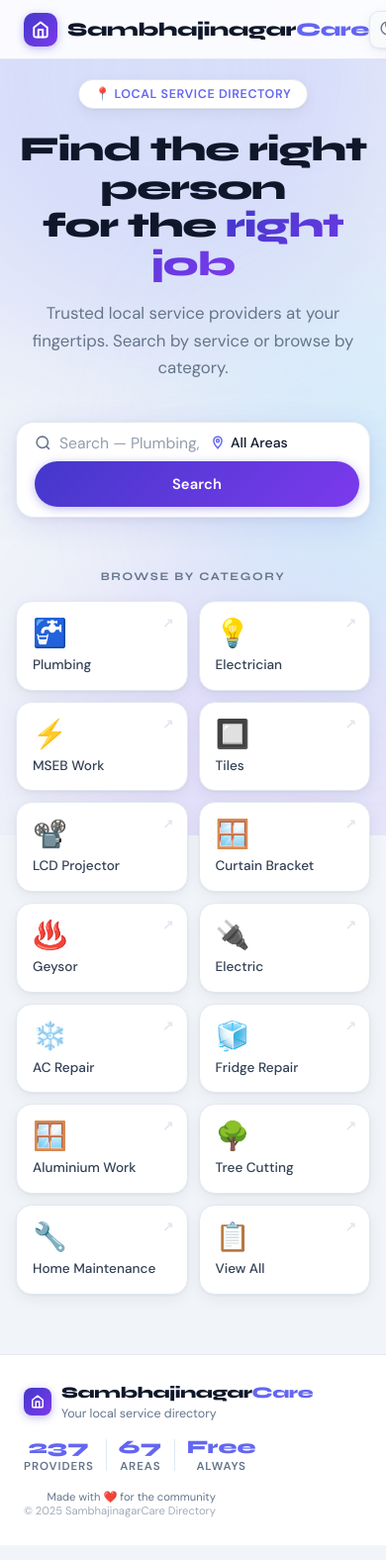
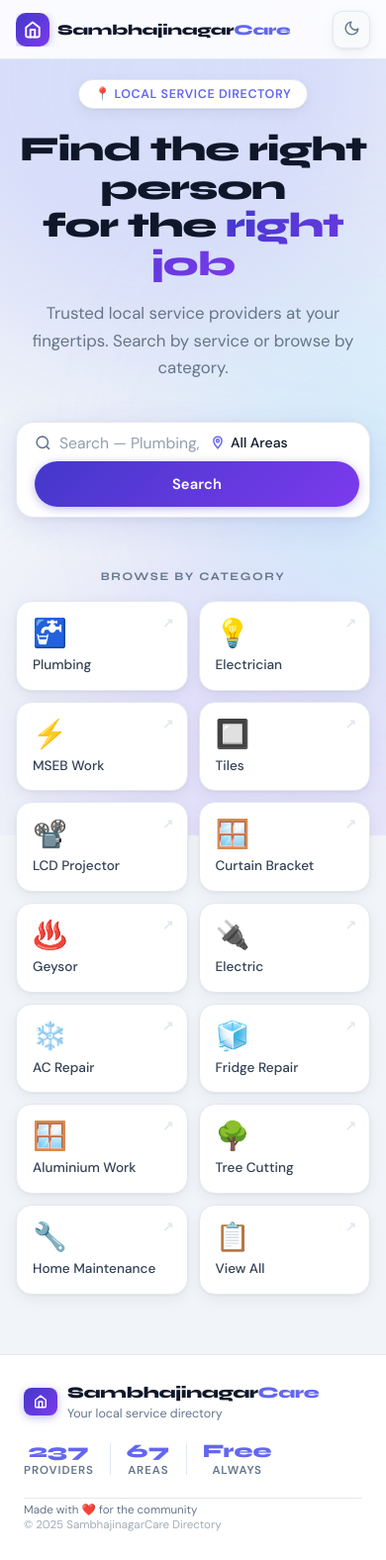
Before and after one commit to IamVk009/service-directory, a plain HTML site: page index.html in a window 390 px wide. Shown: the whole page at 99% size. Drawn offline with Linux system fonts and the light colour scheme.

Commit message:
Add files via upload

```diff
--- a/index.html
+++ b/index.html
@@ -903,10 +903,8 @@
         }
 
         .autocomplete-dropdown {
-            position: absolute;
-            top: calc(100% + 10px);
-            left: 0;
-            right: 0;
+            position: fixed; /* fixed = above EVERYTHING in the document, regardless of stacking contexts */
+            /* top/left/width set dynamically by JS via repositionDropdown() */
             background: var(--surface);
             border: 1.5px solid var(--border);
             border-radius: 18px;
@@ -918,6 +916,8 @@
             pointer-events: none;
             transition: opacity 0.2s cubic-bezier(0.16,1,0.3,1),
                         transform 0.2s cubic-bezier(0.16,1,0.3,1);
+            max-height: 70vh;
+            overflow-y: auto;
         }
 
         .autocomplete-dropdown.open {
@@ -1052,22 +1052,28 @@
             height: 60px;
             display: flex;
             align-items: center;
-            padding: 0 24px;
+            padding: 0 16px 0 16px;
+            gap: 8px;
             justify-content: space-between;
             transition: background var(--transition), border-color var(--transition);
+            overflow: hidden; /* never let it push content out */
         }
 
         .header-logo {
             display: flex;
             align-items: center;
-            gap: 10px;
+            gap: 8px;
             text-decoration: none;
             cursor: pointer;
+            min-width: 0;   /* allow shrink */
+            flex: 1;
+            overflow: hidden;
         }
 
         .logo-mark {
             width: 34px;
             height: 34px;
+            min-width: 34px; /* never shrink the icon */
             border-radius: 10px;
             background: linear-gradient(135deg, var(--indigo), var(--violet));
             display: flex;
@@ -1081,31 +1087,34 @@
 
         .logo-text {
             font-family: 'Syne', sans-serif;
-            font-size: 1.2rem;
+            font-size: clamp(0.85rem, 3.8vw, 1.2rem); /* scales down on narrow screens */
             font-weight: 800;
             color: var(--text);
             letter-spacing: -0.02em;
-            transition: color var(--transition);
-        }
-
-        .logo-text span {
-            color: var(--indigo-light);
-        }
+            transition: color var(--transition), font-size var(--transition);
+            white-space: nowrap;
+            overflow: hidden;
+            text-overflow: ellipsis;
+        }
+
+        .logo-text span { color: var(--indigo-light); }
 
         .header-right {
             display: flex;
             align-items: center;
-            gap: 10px;
+            gap: 8px;
+            flex-shrink: 0; /* right side NEVER shrinks — toggle stays visible */
         }
 
         .header-count {
-            font-size: 0.78rem;
+            font-size: 0.75rem;
             font-weight: 500;
             color: var(--muted);
             background: var(--surface-2);
             border: 1px solid var(--border);
-            padding: 4px 12px;
+            padding: 4px 10px;
             border-radius: 100px;
+            white-space: nowrap;
             transition: background var(--transition), color var(--transition);
         }
 
@@ -1114,7 +1123,7 @@
         #resultsPage { padding-top: 60px; }
         .site-footer {
             position: relative;
-            z-index: 1;
+            z-index: 0; /* must never compete with autocomplete dropdown */
             background: var(--surface);
             border-top: 1px solid var(--border);
             padding: 28px 24px;
@@ -1189,7 +1198,11 @@
         .footer-copy {
             font-size: 0.75rem;
             color: var(--muted);
-            text-align: right;
+            text-align: right; /* desktop: sits on the far right */
+        }
+
+        @media (max-width: 640px) {
+            .footer-copy { text-align: left; } /* override for mobile */
         }
 
         /* push page content below fixed header */
@@ -1221,10 +1234,32 @@
             .service-card { grid-template-columns: 1fr; }
             .card-right { flex-direction: row; flex-wrap: wrap; align-items: center; }
 
+            /* Hide count pill on mobile — logo + toggle is all that fits */
             .header-count { display: none; }
-            .footer-links { gap: 12px; }
-            .footer-copy { font-size: 0.7rem; }
-            .footer-inner { flex-direction: column; align-items: flex-start; }
+
+            /* Footer mobile layout */
+            .footer-inner {
+                flex-direction: column;
+                align-items: flex-start;
+                gap: 20px;
+            }
+            .footer-links {
+                gap: 16px;
+                width: 100%;
+            }
+            .footer-copy {
+                font-size: 0.72rem;
+                text-align: left;
+                width: 100%;
+                padding-top: 4px;
+                border-top: 1px solid var(--border);
+            }
+        }
+
+        /* Extra-narrow: shrink logo-mark too */
+        @media (max-width: 360px) {
+            .logo-mark { width: 28px; height: 28px; min-width: 28px; border-radius: 8px; }
+            .logo-mark svg { width: 14px; height: 14px; }
         }
     </style>
 </head>
@@ -1438,6 +1473,8 @@
 ══════════════════════════════════════ -->
 <footer class="site-footer">
     <div class="footer-inner">
+
+        <!-- Row 1: Brand (always full width on mobile) -->
         <div class="footer-brand">
             <div class="logo-mark" style="width:28px;height:28px;border-radius:8px;">
                 <svg width="14" height="14" viewBox="0 0 24 24" fill="none" stroke="currentColor" stroke-width="2.5" stroke-linecap="round" stroke-linejoin="round">
@@ -1451,6 +1488,7 @@
             </div>
         </div>
 
+        <!-- Row 2: Stats -->
         <div class="footer-links">
             <div class="footer-stat">
                 <div class="footer-stat-num" id="footerProviderCount">237</div>
@@ -1468,10 +1506,12 @@
             </div>
         </div>
 
+        <!-- Row 3: Copy -->
         <div class="footer-copy">
             Made with ❤️ for the community<br>
             <span style="opacity:0.6">© 2025 SambhajinagarCare Directory</span>
         </div>
+
     </div>
 </footer>
 
@@ -2049,7 +2089,15 @@
         openDropdown();
     }
 
+    function repositionDropdown() {
+        const rect = searchWrapper.getBoundingClientRect();
+        acDropdown.style.top   = (rect.bottom + 10) + 'px';
+        acDropdown.style.left  = rect.left + 'px';
+        acDropdown.style.width = rect.width + 'px';
+    }
+
     function openDropdown() {
+        repositionDropdown();
         acDropdown.classList.add('open');
         homeSearchInput.setAttribute('aria-expanded', 'true');
     }
@@ -2107,12 +2155,21 @@
 
     /* Close dropdown when clicking outside */
     document.addEventListener('click', e => {
-        if (!searchWrapper.contains(e.target)) closeDropdown();
+        if (!searchWrapper.contains(e.target) && !acDropdown.contains(e.target)) closeDropdown();
     });
 
     homeSearchInput.addEventListener('focus', e => {
         if (e.target.value.trim()) renderDropdown(e.target.value);
     });
+
+    /* Keep fixed dropdown aligned on scroll / resize */
+    window.addEventListener('scroll', () => {
+        if (acDropdown.classList.contains('open')) repositionDropdown();
+    }, { passive: true });
+
+    window.addEventListener('resize', () => {
+        if (acDropdown.classList.contains('open')) repositionDropdown();
+    }, { passive: true });
 
     resultsSearchInput.addEventListener('input', performSearch);
     areaFilter.addEventListener('change', performSearch);
```
